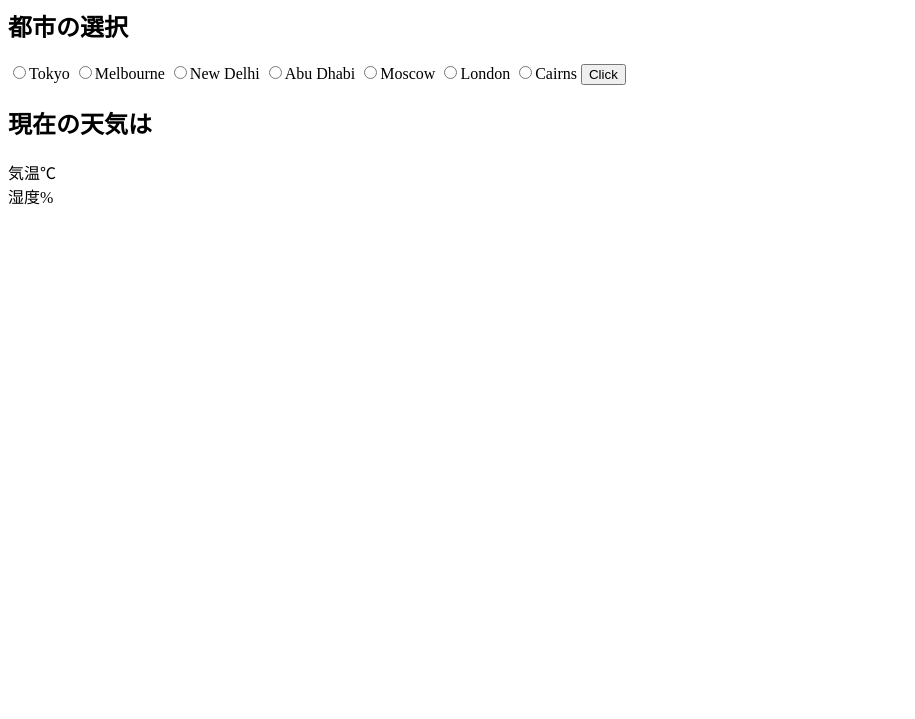
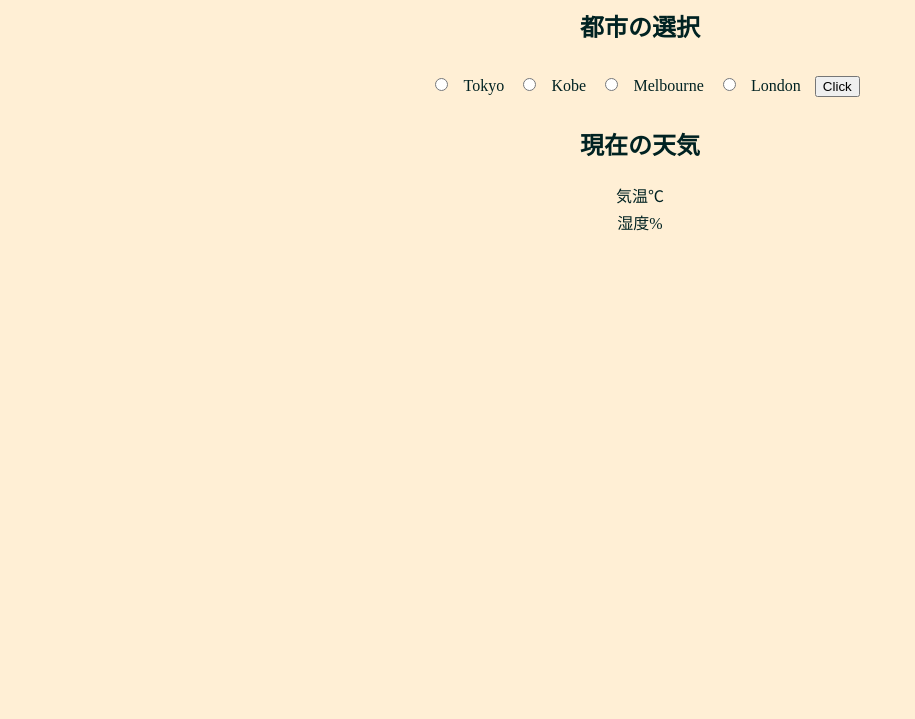
Before and after one commit to okei0513/APIkadai2tenki, a plain HTML site: page index.html in a window 1280 px wide. Shown: the part 81-800 px from the top of the page, without its empty margins (0-915 px from the left). Drawn offline with nearby package versions, Linux system fonts and the light colour scheme.

Commit message:
teisyutu

```diff
--- a/css/main.css
+++ b/css/main.css
@@ -0,0 +1,26 @@
+body {
+    color: #002222;
+    background-color: papayawhip;
+    text-align: center;
+}
+
+img{
+    width: 100px;
+}
+
+.container{
+    padding-left: 20%;
+    padding-right: 20%;
+}
+input {
+    margin: 2%;
+}
+
+#submit{
+    margin-left: 10px;
+}
+
+.bold{
+    font-weight: bold;
+    font-size: 1.5em;
+}
--- a/index.html
+++ b/index.html
@@ -10,20 +10,17 @@
 
 <body>
     <div class="container">
-        <h1>各地のお天気は？</h1>
+        <h1>各地のお天気</h1>
         <div>
             <h2>都市の選択</h2>
             <input type="radio" id="cityRadio" name="cityRadio" value="1850147">Tokyo
+            <input type="radio" id="cityRadio" name="cityRadio" value="1859171">Kobe
             <input type="radio" id="cityRadio" name="cityRadio" value="7839805">Melbourne
-            <input type="radio" id="cityRadio" name="cityRadio" value="1261481">New Delhi
-            <input type="radio" id="cityRadio" name="cityRadio" value="292968">Abu Dhabi
-            <input type="radio" id="cityRadio" name="cityRadio" value="524901">Moscow
             <input type="radio" id="cityRadio" name="cityRadio" value="2643743">London
-            <input type="radio" id="cityRadio" name="cityRadio" value="2172797">Cairns
             <button id="submit"><i class="fas fa-paper-plane"></i> Click</button>
         </div>
         <div class="weatherMain">
-            <h2>現在の天気は</h2>
+            <h2>現在の天気</h2>
             <div><span id="weather" class="bold"></span></div>
             <div><span id="weatherMark" class="bold"></span></div>
             <p id="icon"></p>
@@ -45,7 +42,6 @@
                     function (json) {
                         $("#weather").html(json.weather[0].description);
                         $("#humidity").html(json.main.humidity);
-                        //lang=jaにすることで華氏から摂氏に変換することなく摂氏表示となる。小数点だけ丸める処理をする
                         $("#temp").html(Math.round(json.main.temp));
 
                         //天気に応じた天気アイコンを表示させる
```
Also changed, not shown: 1 other file.
